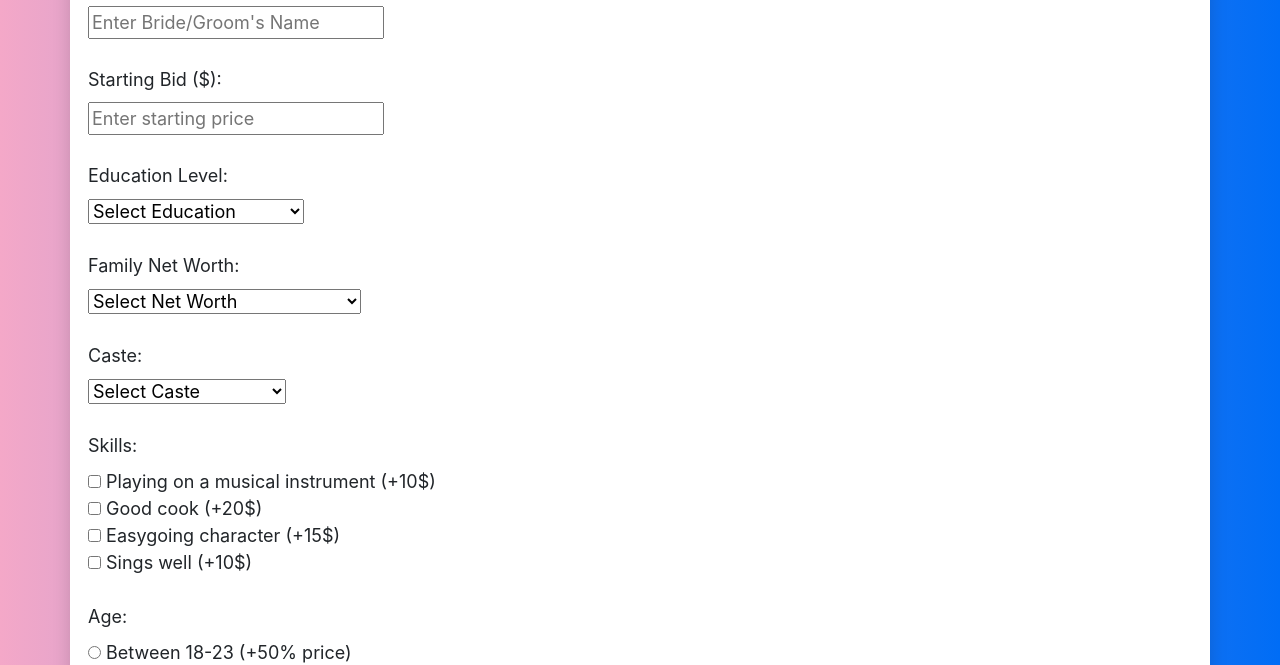
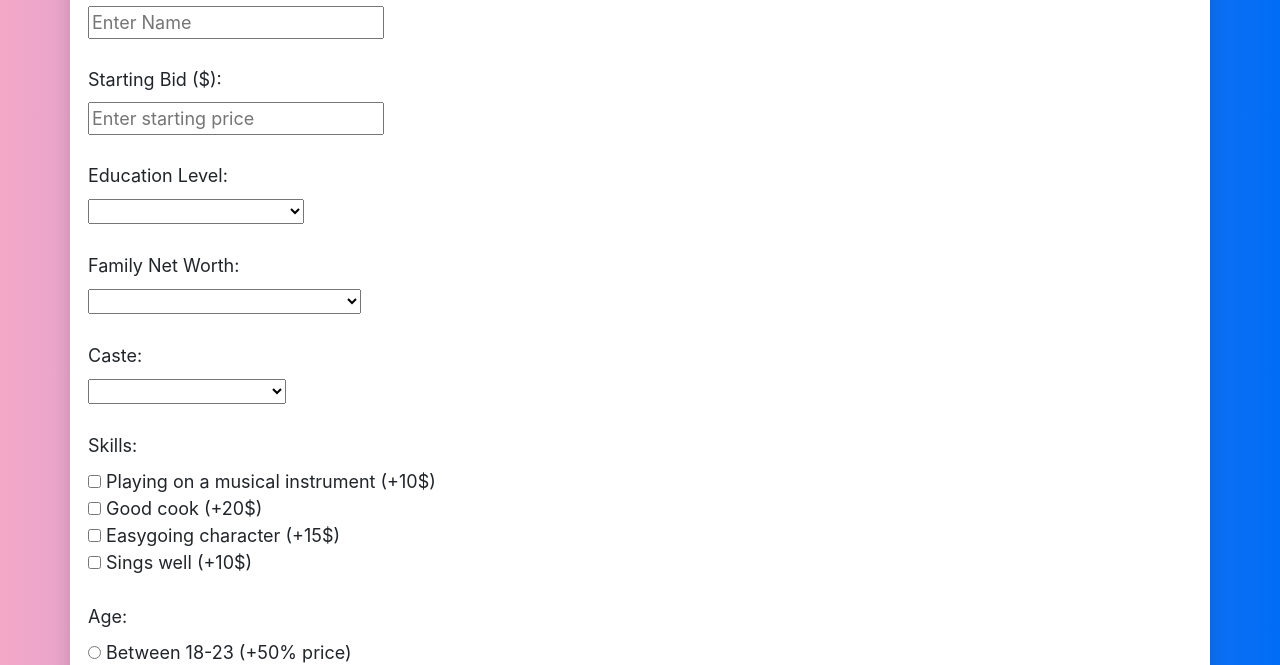
Before and after one commit to ARSen13vikov/Portfolio, a plain HTML site: page test1/index.html in a window 1280 px wide. Shown: the part 138-803 px from the top of the page. Drawn offline with nearby package versions, Linux system fonts and the light colour scheme.

Commit message:
Update index.html

```diff
--- a/test1/index.html
+++ b/test1/index.html
@@ -8,10 +8,10 @@
   <link href="https://fonts.googleapis.com/css2?family=Roboto&display=swap" rel="stylesheet">
   <link href="https://fonts.googleapis.com/css2?family=Oswald:wght@700&display=swap" rel="stylesheet">
   <!-- Bootstrap CSS -->
-  <link rel="stylesheet" href="https://cdn.jsdelivr.net/npm/bootstrap@4.6.0/dist/css/bootstrap.min.css">
+  <link rel="stylesheet" href="https://cdn.jsdelivr.net/npm/bootstrap@4.6.0/dist/css/bootstrap.min.css" integrity="sha384-B0vP5xmATw1+K9KRQjQERJvTumQW0nPEzvF6L/Z6nronJ3oUOFUFpCjEUQouq2+l" crossorigin="anonymous">
   <!-- Own CSS -->
   <link rel="stylesheet" href="style.css">
-  <title>Dowry Calculator</title>
+  <title>Qalyn Calculator</title>
 </head>
 <body>
   <div class="container mt-4 shadow p-3 mb-5 bg-white rounded">
@@ -20,14 +20,14 @@
         <h1 class="text-center">Dowry Calculator</h1>
         <form id="dowryForm">
           <label for="name">Name:</label><br>
-          <input type="text" id="name" placeholder="Enter Bride/Groom's Name" required><br><br>
+          <input type="text" id="name" placeholder="Enter Name" required><br><br>
 
           <label for="startingBid">Starting Bid ($):</label><br>
           <input type="number" id="startingBid" placeholder="Enter starting price" min="100" required><br><br>
 
           <label for="education">Education Level:</label><br>
           <select id="education">
-            <option value="1">Select Education</option>
+            <option value="1"></option>
             <option value="1.5">Undergraduate degree</option>
             <option value="1.2">College degree</option>
             <option value="1.05">High school degree</option>
@@ -36,7 +36,7 @@
 
           <label for="networth">Family Net Worth:</label><br>
           <select id="networth">
-            <option value="1">Select Net Worth</option>
+            <option value="1"></option>
             <option value="2">More than 10,000$</option>
             <option value="1.5">Between 5,000$ and 10,000$</option>
             <option value="1.2">Less than 5,000$</option>
@@ -44,7 +44,7 @@
 
           <label for="caste">Caste:</label><br>
           <select id="caste">
-            <option value="0">Select Caste</option>
+            <option value="0"></option>
             <option value="100">Brahmin</option>
             <option value="50">Kshatriya</option>
             <option value="20">Vaishya</option>
@@ -80,5 +80,7 @@
     </div>
   </div>
   <script src="script.js"></script>
+  <script src="https://code.jquery.com/jquery-3.5.1.slim.min.js" integrity="sha384-DfXdz2htPH0lsSSs5nCTpuj/zy4C+OGpamoFVy38MVBnE+IbbVYUew+OrCXaRkfj" crossorigin="anonymous"></script>
+  <script src="https://cdn.jsdelivr.net/npm/bootstrap@4.6.0/dist/js/bootstrap.bundle.min.js" integrity="sha384-Piv4xVNRyMGpqkS2by6br4gNJ7DXjqk09RmUpJ8jgGtD7zP9yug3goQfGII0yAns" crossorigin="anonymous"></script>
 </body>
 </html>
```
